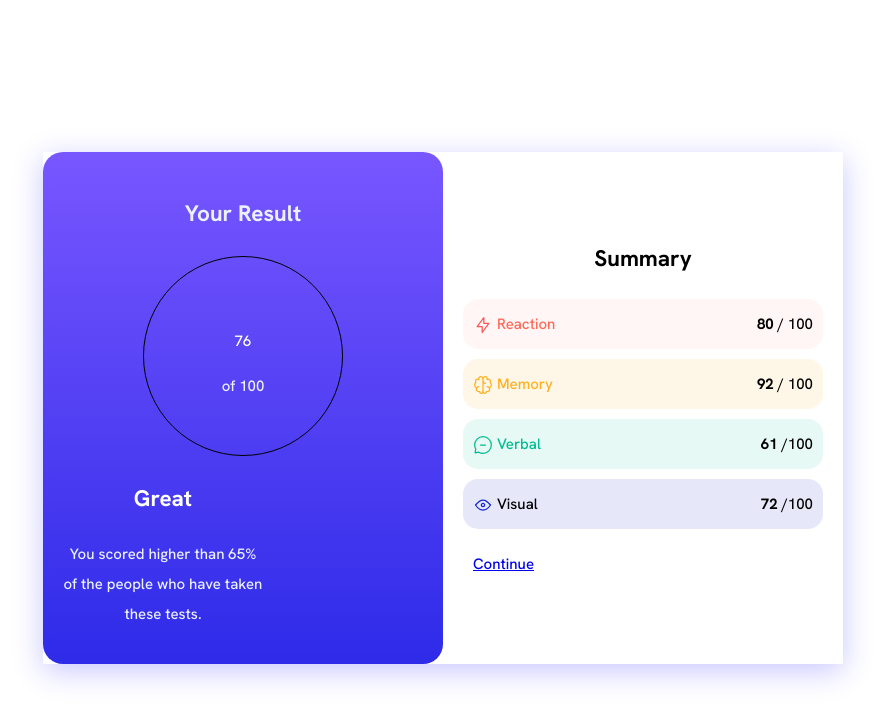
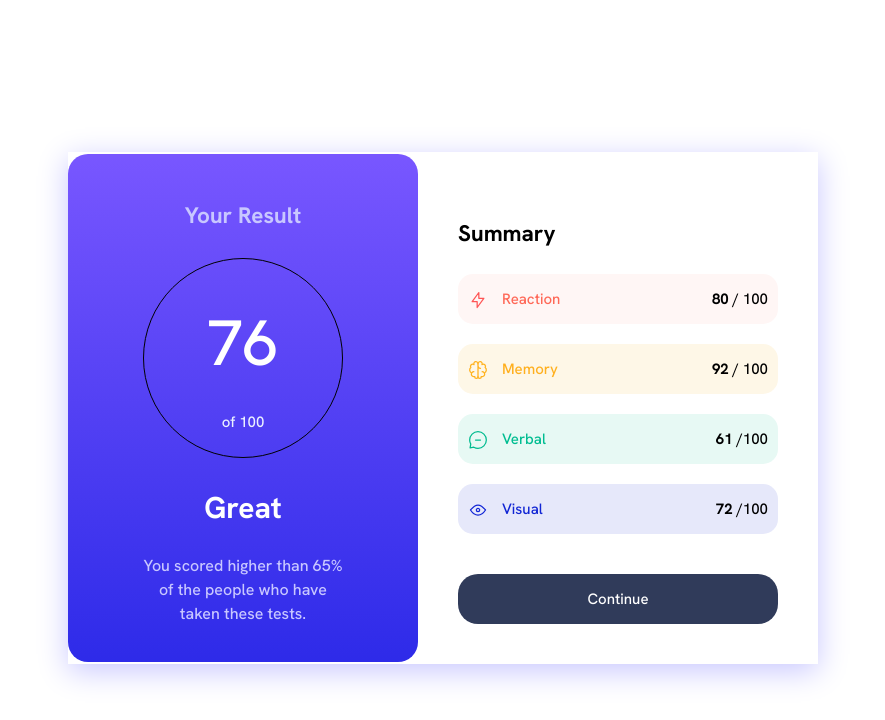
Before and after one commit to IsraelSantizo98/Results-summary-component, a plain HTML site: page index.html in a window 1280 px wide. Shown: the whole page, without its empty margins (205-1090 px from the left). Drawn offline with Linux system fonts and the light colour scheme.

Commit message:
Se modifica estilos y estructura de result

```diff
--- a/css/style.css
+++ b/css/style.css
@@ -49,11 +49,14 @@ html {
 .c-orangeyYellow{
     color: var(--orangeyYellow);
 }
-.c-greemTeal{
+.c-greenTeal{
     color: var(--greenTeal);
 }
-.c-cobalBlue{
-    color: var(--cobalBlue);
+.c-cobaltBlue{
+    color: var(--cobaltBlue);
+}
+.c-lightLavender{
+    color: var(--lightLavender);
 }
 .text-align-center{
     text-align: center;
@@ -63,6 +66,10 @@ html {
 }
 .border{
     border: 1px solid black;
+}
+a{
+    text-decoration: none;
+    color: var(--white);
 }
 body{
     font-family: var(--tipografia);
@@ -79,36 +86,51 @@ body{
     border-radius: 2rem;
     padding: 2rem;
     background: linear-gradient( var(--lightSlateBlue), var(--lightRoyalBlue));
-    width: 40rem;
+    width: 35rem;
 }
 .number-result{
     color: var(--white);
     text-align: center;
     border-radius: 100%;
-    background: linear-gradient (var(--violetBlue), var(--persianBlue));
+    background: linear-gradient (var(--persianBlue), var(--violetBlue));
     flex-direction: column;
     width: 20rem;
     height: 20rem;
     margin: 2rem auto;
 }
-.description-result{
+.number-result p{
+    font-size: 6.4rem;
+    margin: 0;
+}
+.description-container{
     width: 20rem;
+}
+.description-container h2{
+    font-size: 3rem;
+    margin: 0;
+}
+.description-container p{
+    line-height: 1.5;
+    font-size: 1.6rem;
 }
 .summary{
     background-color: var(--white);
     width: 40rem;
-    padding: 2rem;
+    padding: 4rem;
 }
 .summary img{
     display: inline;
     vertical-align: middle;
 }
-.summary > div{
+.alineacion{
     justify-content: space-between;
     border-radius: 1.5rem;
     vertical-align: middle;
     padding: 1rem;
-    margin: 1rem 0;
+    margin: 1rem 0 2rem 0;
+}
+.alineacion img{
+    margin-right: 1rem;
 }
 .reaction{
     background-color: var(--lightRed);
@@ -119,7 +141,12 @@ body{
 .verbal{
     background-color: var(--greenTeal2)
 }
-
 .visual{
     background-color: var(--cobalBlue2);
 }
+.btn{
+    margin-top: 4rem;
+    border-radius: 2rem;
+    background-color: var(--darkGrayBlue);
+    padding: 1rem;
+}
--- a/index.html
+++ b/index.html
@@ -11,20 +11,22 @@
 <main class="container d-flex">
   <div class="container-result ">
     <div class="title-result">
-      <h2 class="c-paleBlue text-align-center">Your Result</h2>
+      <h2 class="c-lightLavender text-align-center">Your Result</h2>
     </div>
     <div class="number-result d-flex border">
-      <p class="c-color">76</p>
+      <p class="c-white">76</p>
       <span class="c-paleBlue">of 100</span>
     </div>
-    <div class="description-result ">
-      <h2 class="c-white text-align-center">Great</h2>
-      <p class="text-align-center c-paleBlue">You scored higher than 65% of the people who have taken these tests.</p>
+    <div class="description-result d-flex">
+      <div class="description-container">
+        <h2 class="c-white text-align-center">Great</h2>
+        <p class="text-align-center c-lightLavender">You scored higher than 65% of the people who have taken these tests.</p>
+      </div>
     </div>
   </div>
   <div class="summary">
-    <h2 class="text-align-center">Summary</h2>
-    <div class="reaction d-flex">
+    <h2 class="">Summary</h2>
+    <div class="reaction d-flex alineacion">
       <div class="reaction-inicio">
         <img src="assets/images/icon-reaction.svg" alt="Icono de reaccion">
         <span class="c-ligthRed2">Reaction</span>
@@ -33,7 +35,7 @@
         <span><strong>80</strong> / 100</span>
       </div>
     </div>
-    <div class="memory d-flex">
+    <div class="memory d-flex alineacion">
       <div class="memory-inicio">
         <img src="assets/images/icon-memory.svg" alt="Icono de memoria">
         <span class="c-orangeyYellow">Memory</span>
@@ -42,25 +44,25 @@
         <span><strong>92</strong> / 100</span>
       </div>
     </div>
-    <div class="verbal d-flex">
+    <div class="verbal d-flex alineacion">
       <div class="verbal-inicio">
         <img src="assets/images/icon-verbal.svg" alt="Icono de verbal">
-        <span class="c-greemTeal">Verbal</span>
+        <span class="c-greenTeal">Verbal</span>
       </div>
       <div class="verbal-final">
         <span><strong>61</strong> /100</span>
       </div>
     </div>
-    <div class="visual d-flex">
+    <div class="visual d-flex alineacion">
       <div class="visual-inicio">
         <img src="assets/images/icon-visual.svg" alt="Icono de visual">
-        <span class="">Visual</span>
+        <span class="c-cobaltBlue">Visual</span>
       </div>
       <div class="visual-final">
-        <span class="c-cobalBlue"><strong>72</strong> /100</span>
+        <span><strong>72</strong> /100</span>
       </div>
     </div>
-    <div class="btn">
+    <div class="btn text-align-center">
       <a href="#">Continue</a>
     </div>
   </div>
```
